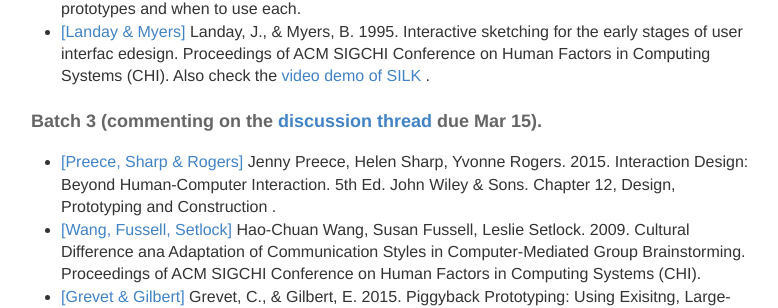
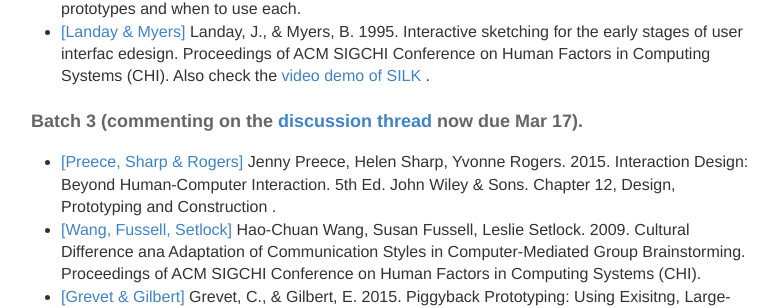
Before and after one commit to hciwang/hciwang.github.io, a Jekyll site: the page built from _posts/2022-1-1-lectures.md, in a window 1280 px wide and 900 px high, scrolled down 4911 px. Shown: the part 149-457 px from the top of the window, without its empty margins (249-1027 px from the left). Built offline with Jekyll 4.4.1, drawn with Linux system fonts in a browser that asks for light colours.

Commit message:
Update 2022-1-1-lectures.md

```diff
--- a/_posts/2022-1-1-lectures.md
+++ b/_posts/2022-1-1-lectures.md
@@ -161,7 +161,7 @@
 - [[Babich]](https://blog.adobe.com/en/publish/2017/11/29/prototyping-difference-low-fidelity-high-fidelity-prototypes-use) Nick Babich. 2017. Prototyping 101: The difference between low-fidelity and high-fidelity prototypes and when to use each.
 - [[Landay & Myers]](https://canvas.ucdavis.edu/courses/747452/files/folder/Misc%20files?preview=19549339) Landay, J., & Myers, B. 1995. Interactive sketching for the early stages of user interfac edesign. Proceedings of ACM SIGCHI Conference on Human Factors in Computing Systems (CHI). Also check the [video demo of SILK](https://www.youtube.com/watch?v=VLQcW6SpJ88) .
 
-#### Batch 3 (commenting on the [discussion thread](https://canvas.ucdavis.edu/courses/747452/discussion_topics/1083218) due Mar 15).
+#### Batch 3 (commenting on the [discussion thread](https://canvas.ucdavis.edu/courses/747452/discussion_topics/1083218) now due Mar 17).
 - [[Preece, Sharp & Rogers]](http://www.id-book.com/) Jenny Preece, Helen Sharp, Yvonne Rogers. 2015. Interaction Design: Beyond Human-Computer Interaction. 5th Ed. John Wiley & Sons. Chapter 12, Design, Prototyping and Construction .
 - [[Wang, Fussell, Setlock]](http://www.cs.cornell.edu/~haochuan/manuscripts/WangFussellSetlock_CHI_09.pdf) Hao-Chuan Wang, Susan Fussell, Leslie Setlock. 2009. Cultural Difference ana Adaptation of Communication Styles in Computer-Mediated Group Brainstorming.  Proceedings of ACM SIGCHI Conference on Human Factors in Computing Systems (CHI).
 - [[Grevet & Gilbert]](https://canvas.ucdavis.edu/courses/747452/files/folder/Misc%20files?preview=19733976)  Grevet, C., & Gilbert, E. 2015. Piggyback Prototyping: Using Exisitng, Large-Scale Social Computing Systems to Prototype New Ones. Proceedings of ACM SIGCHI Conference on Human Factors in Computing Systems (CHI).
```
